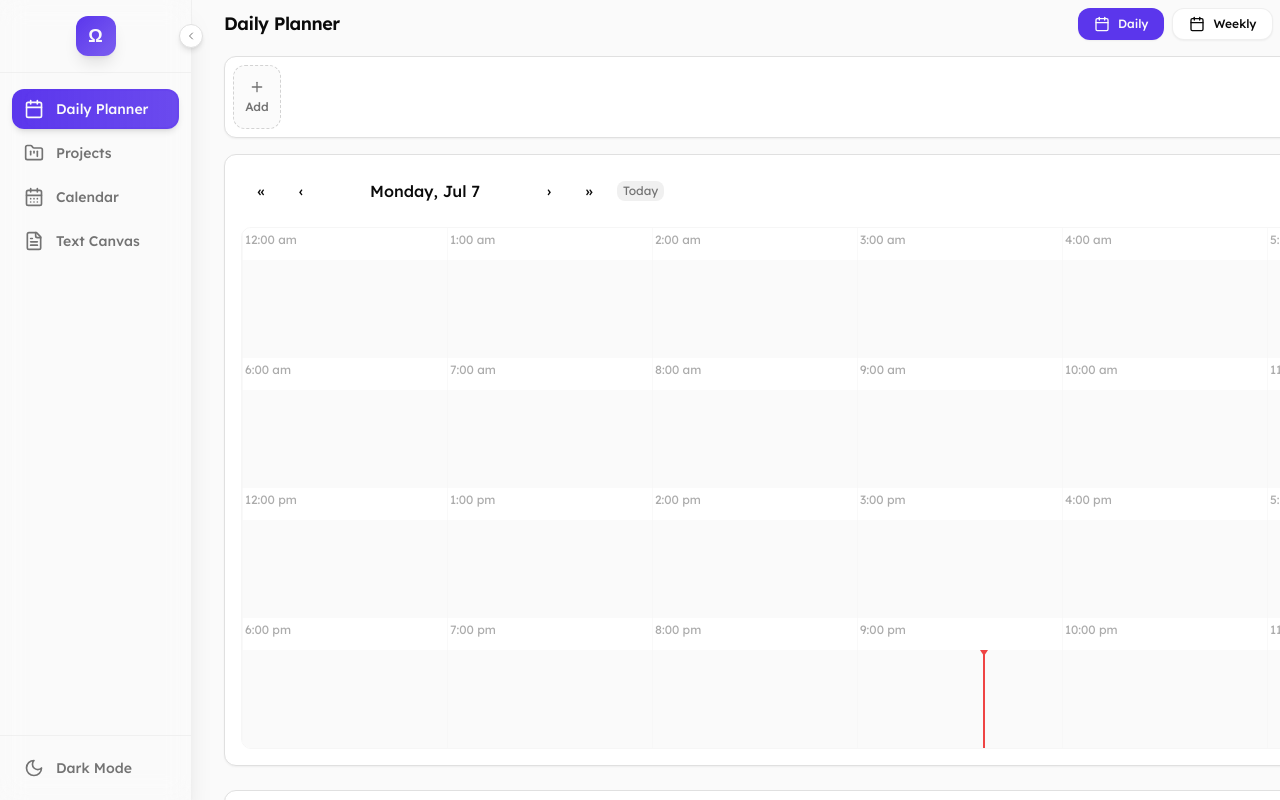
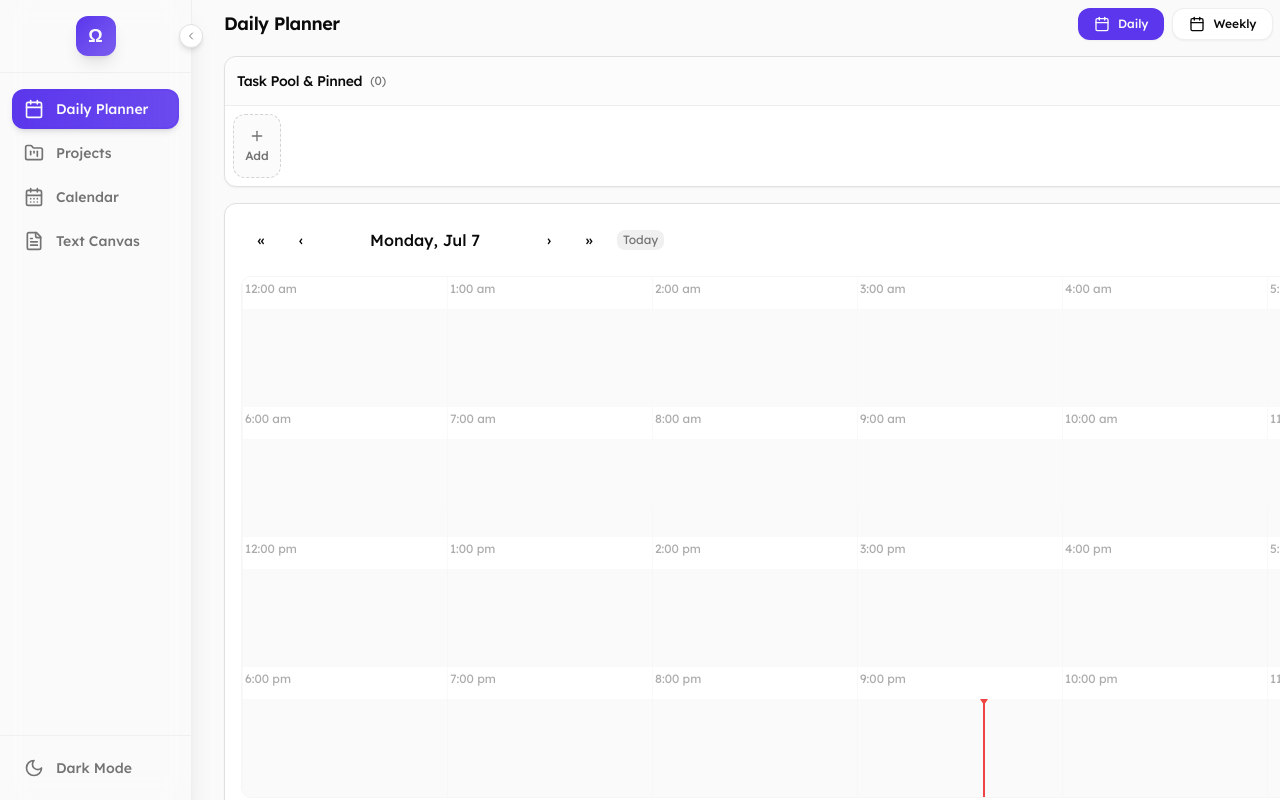
Before and after one commit to obihughes/omega-planner, a Next.js app: page / in a window 1280 px wide. Shown: the top 800 px of the page. Built offline with nearby package versions, Linux system fonts and the light colour scheme.

Commit message:
Feat: Make daily planner task pool/pinned area collapsible

```diff
--- a/components/planner/DailyPlanner.tsx
+++ b/components/planner/DailyPlanner.tsx
@@ -2,7 +2,7 @@
 
 import React, { useState, useEffect, useCallback, useRef, useMemo } from "react";
 import { Button } from "@/components/ui";
-import { Pin, Eye, Trash2, Calendar, Clock, Edit3, PinOff, Scissors, X, Plus } from 'lucide-react';
+import { Pin, Eye, Trash2, Calendar, Clock, Edit3, PinOff, Scissors, X, Plus, ChevronDown } from 'lucide-react';
 import { Tabs, TabsContent, TabsList, TabsTrigger } from "@/components/ui/tabs";
 import { cn } from "@/lib/utils";
 
@@ -671,8 +671,27 @@ export default function DailyPlanner() {
           <>
             {/* Unified Task Pool and Pinned Tasks View */}
             <div className="mb-4 bg-card border border-border rounded-lg shadow-sm overflow-hidden">
-              <div className="h-20 p-2">
-                <div className="flex gap-3 h-full overflow-x-auto overflow-y-hidden scrollbar-hide">
+              {/* Collapsible Header */}
+              <div className="flex items-center justify-between p-3 border-b border-border/50 bg-muted/20">
+                <div className="flex items-center gap-2">
+                  <h3 className="text-sm font-medium text-foreground">Task Pool & Pinned</h3>
+                  <span className="text-xs text-muted-foreground">
+                    ({generalPoolTasks.length + currentDayPoolTasks.length + pinnedTasks.length})
+                  </span>
+                </div>
+                <button
+                  onClick={() => setIsTaskPoolOpen(!isTaskPoolOpen)}
+                  className="p-1 rounded hover:bg-accent transition-colors"
+                  title={isTaskPoolOpen ? "Collapse" : "Expand"}
+                >
+                  <ChevronDown className={cn("w-4 h-4 transition-transform", !isTaskPoolOpen && "rotate-180")} />
+                </button>
+              </div>
+
+              {/* Collapsible Content */}
+              {isTaskPoolOpen && (
+                <div className="h-20 p-2">
+                  <div className="flex gap-3 h-full overflow-x-auto overflow-y-hidden scrollbar-hide">
 
                   {/* Add to Pool Button */}
                   <div className="flex items-center justify-center">
@@ -882,6 +901,7 @@ export default function DailyPlanner() {
                   )}
                 </div>
               </div>
+              )}
             </div>
 
             <div className="space-y-6" ref={timelineScrollRef}>
```
